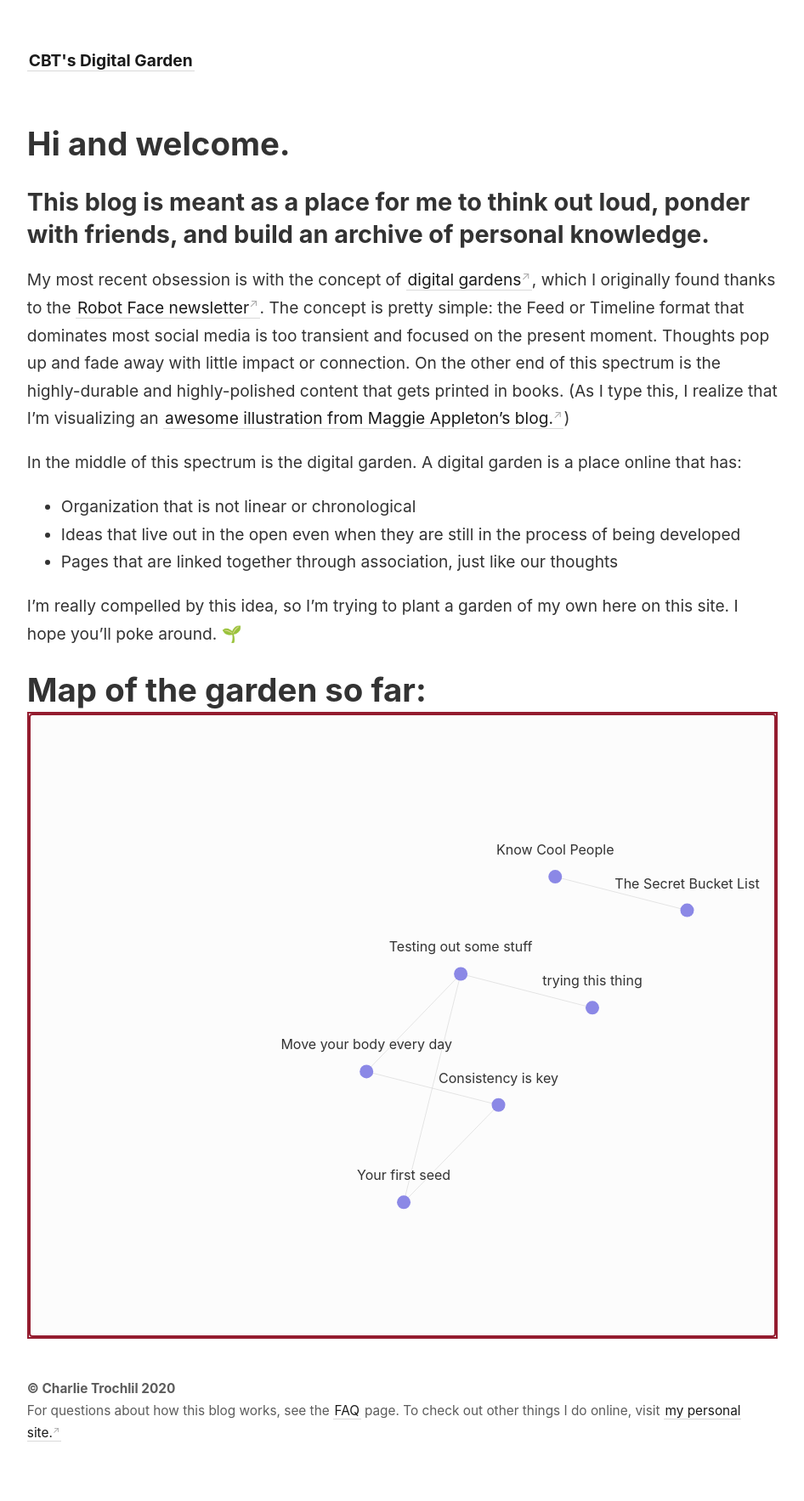
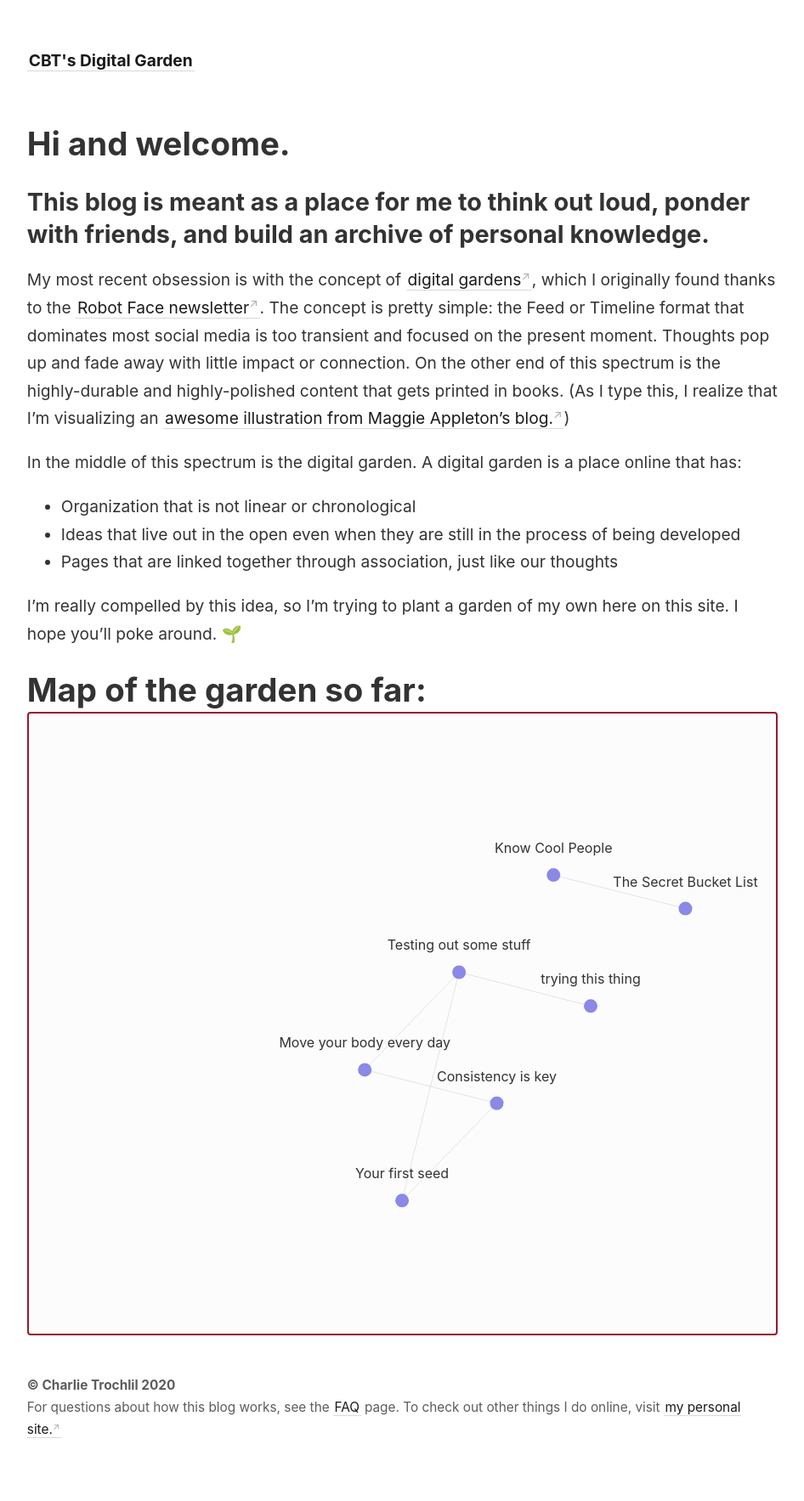
Before and after one commit to rhymeswithvocal/digital-garden, a Jekyll site: the page built from _pages/index.md, in a window 1280 px wide. Shown: the whole page at 85% size, without its empty margins (45-991 px from the left). Built offline with Jekyll 4.4.1, drawn with Linux system fonts in a browser that asks for light colours.

Commit message:
undid the double border on the map and hopefully fixed the weird boxing

```diff
--- a/_pages/index.md
+++ b/_pages/index.md
@@ -21,7 +21,7 @@ I'm really compelled by this idea, so I'm trying to plant a garden of my own her
 
 # Map of the garden so far:
 
-<div class="bord-it-up">{% include notes_graph.html %}</div>
+{% include notes_graph.html %}
 
 <style>
   .wrapper {
```
